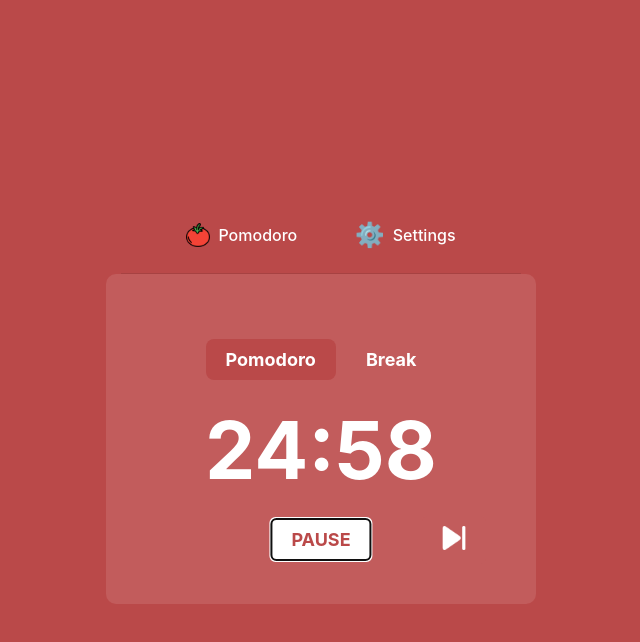
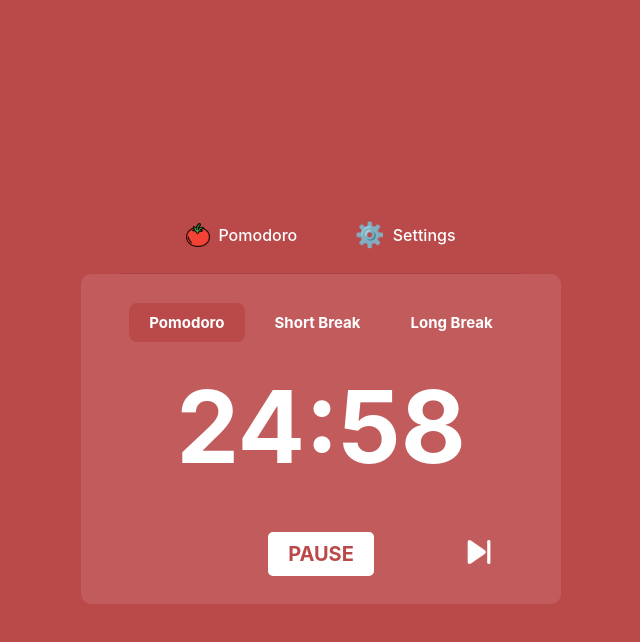
Before and after one commit to hongmiao-wu/pomodoro-timer, a React (Vite) app: page / in a window 1280 px wide. Both pictures are taken after a click on the button "START". Shown: the top 642 px of the page, without its empty margins (319-959 px from the left). Built offline with nearby package versions, Linux system fonts and the light colour scheme.

Commit message:
added long break phase and start button clicked effect

```diff
--- a/src/App.css
+++ b/src/App.css
@@ -8,6 +8,11 @@
   --break-container-bg: rgb(79, 146, 150);
   --break-text: rgb(56, 133, 138);
   --break-divider: rgb(69, 118, 123);
+
+  --longBreak-bg: rgb(57, 112, 151);
+  --longBreak-container-bg: rgb(79, 127, 162);
+  --longBreak-text: rgb(57, 112, 151);
+  --longBreak-divider: rgb(52, 101, 136);
 }
 
 #root {
@@ -23,9 +28,9 @@
   align-items: center;
   justify-content: center;
   height: 100vh;
-  width: 100vw; /* Add this to ensure full width */
+  width: 100vw; /* Ensure full width */
   color: white;
-  transition: background-color 0.4s ease;
+  transition: background-color 0.5s ease; /* Add transition for background color */
 }
 
 .pomodoro {
@@ -36,6 +41,15 @@
   background-color: var(--break-bg);
 }
 
+.longBreak {
+  background-color: var(--longBreak-bg);
+}
+
+button:focus,
+button:active {
+  outline: none; /* Ensure outline is removed when button is focused or active */
+}
+
 .controls {
   display: flex;
   justify-content: center;
@@ -44,10 +58,9 @@
 
 .control-button {
   background-color: white;
+  color: var(--pomodoro-text);
   border: none;
   padding: 10px 20px;
   font-size: 18px;
   font-weight: bold;
-  border-radius: 5px;
-  cursor: pointer;
 }
--- a/src/App.jsx
+++ b/src/App.jsx
@@ -9,22 +9,34 @@ import './App.css'
 function App() {
   const [time, setTime] = useState(1500) // Default 25 minutes
   const [isRunning, setIsRunning] = useState(false)
-  const [settings, setSettings] = useState({ pomodoro: 25, break: 5 })
-  const [phase, setPhase] = useState('pomodoro') // 'pomodoro' or 'break'
+  const [settings, setSettings] = useState({ pomodoro: 25, break: 5, longBreak: 15 })
+  const [phase, setPhase] = useState('pomodoro') // 'pomodoro', 'break', or 'longBreak'
   const [isSettingsOpen, setIsSettingsOpen] = useState(false)
+
+  const switchPhase = () => {
+    if (phase === 'pomodoro') {
+      setPhase('break')
+      setTime(settings.break * 60)
+    } else if (phase === 'break') {
+      setPhase('longBreak')
+      setTime(settings.longBreak * 60)
+    } else {
+      setPhase('pomodoro')
+      setTime(settings.pomodoro * 60)
+    }
+  }
 
   const handleTimerEnd = () => {
     setIsRunning(false)
     alert('Time is up! Please switch the phase.')
   }
 
-  const appClass = phase === 'pomodoro' ? 'app pomodoro' : 'app break'
+  const appClass = phase === 'pomodoro' ? 'app pomodoro' : phase === 'break' ? 'app break' : 'app longBreak'
 
   return (
     <div className={appClass}>
       <Banner onSettingsClick={() => setIsSettingsOpen(true)} />
       <Divider />
-      {/* <h2>{phase === 'pomodoro' ? 'Pomodoro' : 'Break'}</h2> */}
       <Timer
         time={time}
         isRunning={isRunning}
--- /dev/null
+++ b/src/Phase.jsx
@@ -0,0 +1,14 @@
+import React from 'react'
+
+function Phase({ label, isActive, onClick }) {
+  return (
+    <button
+      className={`tab-button ${isActive ? 'active' : ''}`}
+      onClick={onClick}
+    >
+      {label}
+    </button>
+  )
+}
+
+export default Phase
--- a/src/Timer.css
+++ b/src/Timer.css
@@ -1,17 +1,17 @@
 .timer {
     padding: 40px;
     border-radius: 10px;
-    font-size: 80px;
+    font-size: 100px; /* Increase font size */
     font-weight: bold;
     color: white;
     text-align: center;
-    width: 350px;
+    width: 400px;
     height: 250px; /* Adjust height to accommodate buttons */
     display: flex;
     align-items: center;
     justify-content: center;
     flex-direction: column;
-    transition: background-color 0.4s ease;
+    transition: background-color 0.5s ease; /* Add transition for background color */
   }
 
   .pomodoro .timer {
@@ -20,6 +20,10 @@
 
   .break .timer {
     background-color: var(--break-container-bg);
+  }
+
+  .longBreak .timer {
+    background-color: var(--longBreak-container-bg);
   }
 
   .tabs {
@@ -32,12 +36,11 @@
     background: none;
     border: none;
     color: white;
-    font-size: 18px;
+    font-size: 15px;
     font-weight: bold;
     cursor: pointer;
     padding: 10px 20px;
     margin: 0 5px;
-    transition: background-color 0.4s ease;
   }
 
   .pomodoro .tab-button.active {
@@ -46,6 +49,10 @@
 
   .break .tab-button.active {
     background-color: var(--break-bg);
+  }
+
+  .longBreak .tab-button.active {
+    background-color: var(--longBreak-bg);
   }
 
   .button-container {
@@ -58,15 +65,36 @@
   }
 
   .start-pause-button {
+    color: var(--pomodoro-text);
     border: none;
     padding: 10px 20px;
-    font-size: 18px;
+    font-size: 20px;
     font-weight: bold;
     border-radius: 5px;
     cursor: pointer;
-    position: absolute; /* Position the start-pause button absolutely */
-    left: 50%; /* Center the start-pause button */
-    transform: translateX(-50%); /* Center the start-pause button */
+    background-color: white;
+    box-shadow: 0 5px rgb(235, 235, 235); /* Add a subtle shadow */
+    transition: all 0.2s ease; /* Smooth transition for the click effect */
+  }
+
+  .start-pause-button.start {
+    transform: translateY(-5px); /* Lift the button up slightly */
+  }
+
+  .start-pause-button.pause {
+    box-shadow: none; /* Remove shadow when button is in PAUSE state */
+  }
+
+  .pomodoro .start-pause-button {
+    color: var(--pomodoro-text);
+  }
+
+  .break .start-pause-button {
+    color: var(--break-text);
+  }
+
+  .longBreak .start-pause-button {
+    color: var(--longBreak-text);
   }
 
   .next-button {
@@ -76,29 +104,25 @@
     font-weight: bold;
     border-radius: 5px;
     cursor: pointer;
+    background-color: var(--pomodoro-container-bg);
     position: absolute; /* Position the next button absolutely */
     right: 10px; /* Align the next button to the right */
   }
 
-  .pomodoro .start-pause-button {
-    background-color: white;
+  .pomodoro .next-button {
+    background-color: var(--pomodoro-container-bg);
     color: var(--pomodoro-text);
   }
 
-  .break .start-pause-button {
-    background-color: white;
+  .break .next-button {
+    background-color: var(--break-container-bg);
     color: var(--break-text);
   }
 
-  .pomodoro .next-button {
-        background-color: var(--pomodoro-container-bg);
-        color: white;
-    }
-
-    .break .next-button {
-        background-color: var(--break-container-bg);
-        color: white;
-    }
+  .longBreak .next-button {
+    background-color: var(--longBreak-container-bg);
+    color: var(--longBreak-text);
+  }
 
   .next-icon {
     width: 24px;
--- a/src/Timer.jsx
+++ b/src/Timer.jsx
@@ -1,6 +1,7 @@
 import { useEffect } from 'react'
 import './Timer.css'
 import nextIcon from './assets/next.png'
+import Phase from './Phase'
 
 function Timer({ time, isRunning, setTime, onTimerEnd, setIsRunning, settings, phase, setPhase }) {
   useEffect(() => {
@@ -24,7 +25,6 @@ function Timer({ time, isRunning, setTime, onTimerEnd, setIsRunning, settings, p
   const formatTime = (seconds) => {
     const minutes = Math.floor(seconds / 60).toString().padStart(2, '0')
     const secs = (seconds % 60).toString().padStart(2, '0')
-    // return `${minutes}:${secs < 10 ? '0' : ''}${secs}`
     return `${minutes}:${secs}`
   }
 
@@ -32,40 +32,58 @@ function Timer({ time, isRunning, setTime, onTimerEnd, setIsRunning, settings, p
     setIsRunning(!isRunning)
   }
 
-  const handleSwitchPhase = () => {
-    if (phase === 'pomodoro') {
-      setPhase('break')
+  const handleSwitchPhase = (newPhase) => {
+    setIsRunning(false)
+    setPhase(newPhase)
+    if (newPhase === 'pomodoro') {
+      setTime(settings.pomodoro * 60)
+    } else if (newPhase === 'break') {
       setTime(settings.break * 60)
-    } else {
-      setPhase('pomodoro')
-      setTime(settings.pomodoro * 60)
+    } else if (newPhase === 'longBreak') {
+      setTime(settings.longBreak * 60)
     }
   }
+
+  const handleNextPhase = () => {
+    if (phase === 'pomodoro') {
+      handleSwitchPhase('break')
+    } else if (phase === 'break') {
+      handleSwitchPhase('longBreak')
+    } else {
+      handleSwitchPhase('pomodoro')
+    }
+  }
+
 
   return (
     <div className="timer">
       <div className="tabs">
-        <button
-          className={`tab-button ${phase === 'pomodoro' ? 'active' : ''}`}
+        <Phase
+          label="Pomodoro"
+          isActive={phase === 'pomodoro'}
           onClick={() => handleSwitchPhase('pomodoro')}
-        >
-          Pomodoro
-        </button>
-        <button
-          className={`tab-button ${phase === 'break' ? 'active' : ''}`}
+        />
+        <Phase
+          label="Short Break"
+          isActive={phase === 'break'}
           onClick={() => handleSwitchPhase('break')}
-        >
-          Break
-        </button>
+        />
+        <Phase
+          label="Long Break"
+          isActive={phase === 'longBreak'}
+          onClick={() => handleSwitchPhase('longBreak')}
+        />
       </div>
       <div>{formatTime(time)}</div>
       <div className="button-container">
-        <button className="start-pause-button" onClick={handleStartPause}>
+        <button className={`start-pause-button ${isRunning ? 'pause' : 'start'}`} onClick={handleStartPause}>
           {isRunning ? 'PAUSE' : 'START'}
         </button>
-        {isRunning && (<button className="next-button" onClick={handleSwitchPhase}>
-          <img src={nextIcon} alt="Next Phase" className="next-icon" />
-        </button>)}
+        {isRunning && (
+          <button className="next-button" onClick={handleNextPhase}>
+            <img src={nextIcon} alt="Next Phase" className="next-icon" />
+          </button>
+        )}
       </div>
     </div>
   )
```
